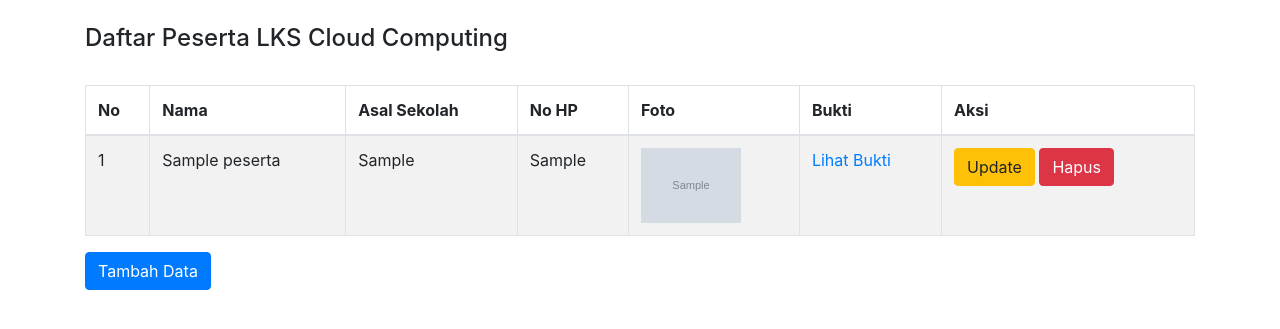
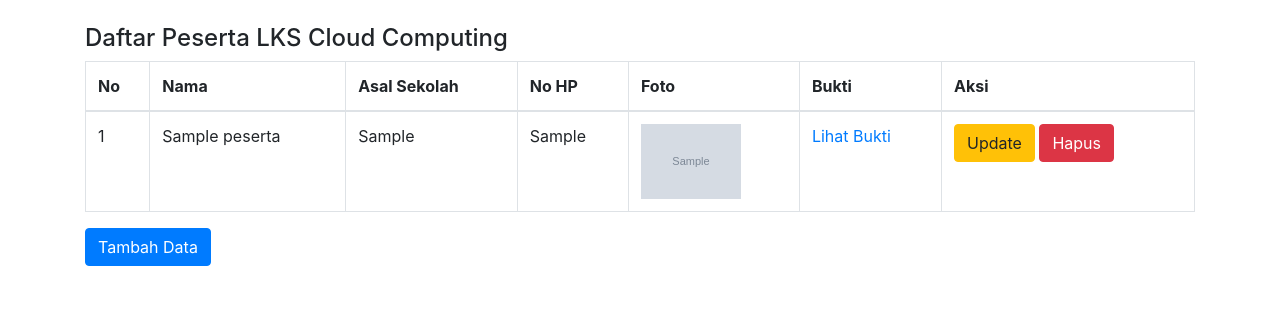
Before and after one commit to cloudnepal11/CRUD2, a PHP site: page / in a window 1280 px wide. Shown: the top 329 px of the page. Run offline with PHP 8.4, Linux system fonts and the light colour scheme; tables that the repository leaves empty hold one stand-in row (values such as "Sample post"); grey boxes marked "Sample" are stand-in pictures.

Commit message:
Update index.php

```diff
--- a/index.php
+++ b/index.php
@@ -3,7 +3,6 @@
 <head>
     <!-- Load file CSS Bootstrap offline -->
     <link rel="stylesheet" href="bootstrap/css/bootstrap.min.css">
-	<link rel="stylesheet" href="bootstrap/css/dataTables.bootstrap.min.css">
 </head>
 <body>
 <div class="container">
@@ -32,9 +31,7 @@
         }
 ?>
 
-	<div class = "table-responsive">
-		<table id="zctb" class="display table table-striped table-bordered table-hover" cellspacing="0" width="100%">
-        <br>
+	<table class="table table-bordered table-hover">
         <thead>
         <tr>
             <th>No</th>
@@ -77,6 +74,5 @@
     <a href="create.php" class="btn btn-primary" role="button">Tambah Data</a>
 
 </div>
-</div>
 </body>
 </html>
```
